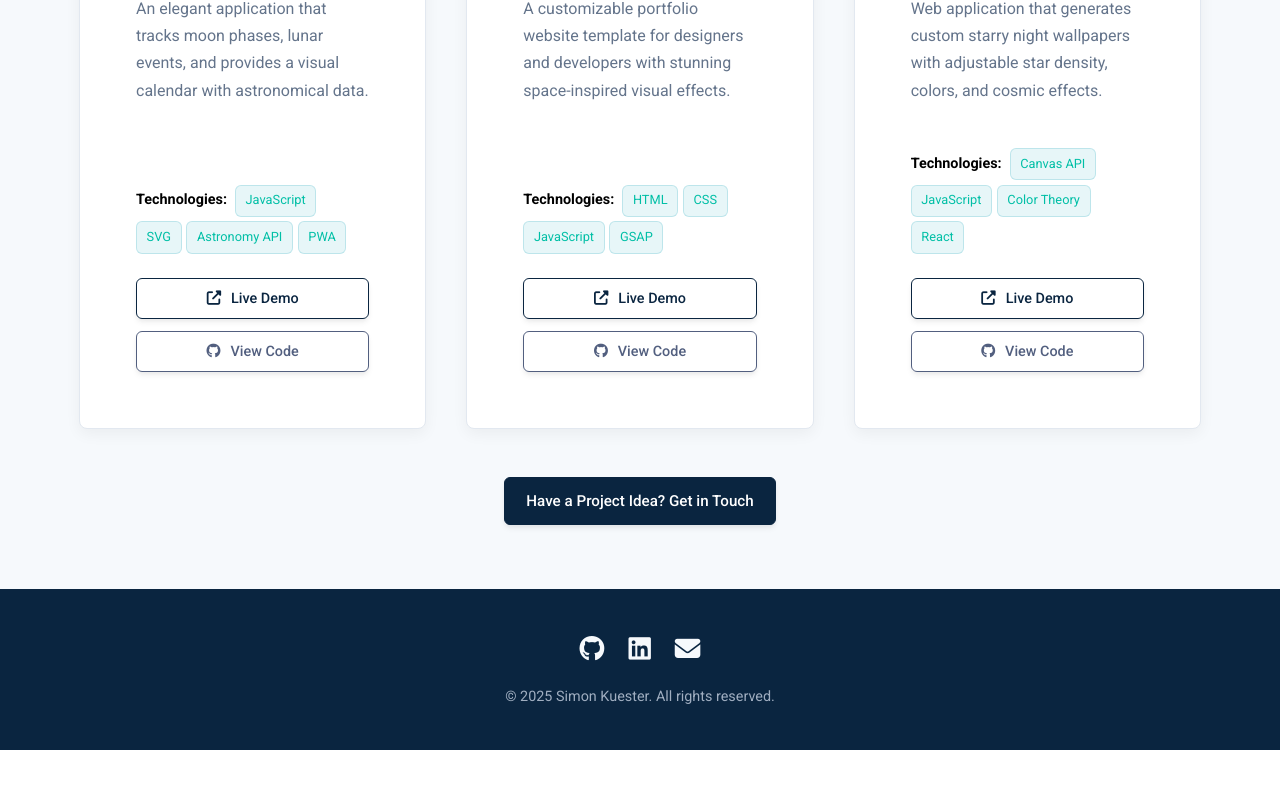
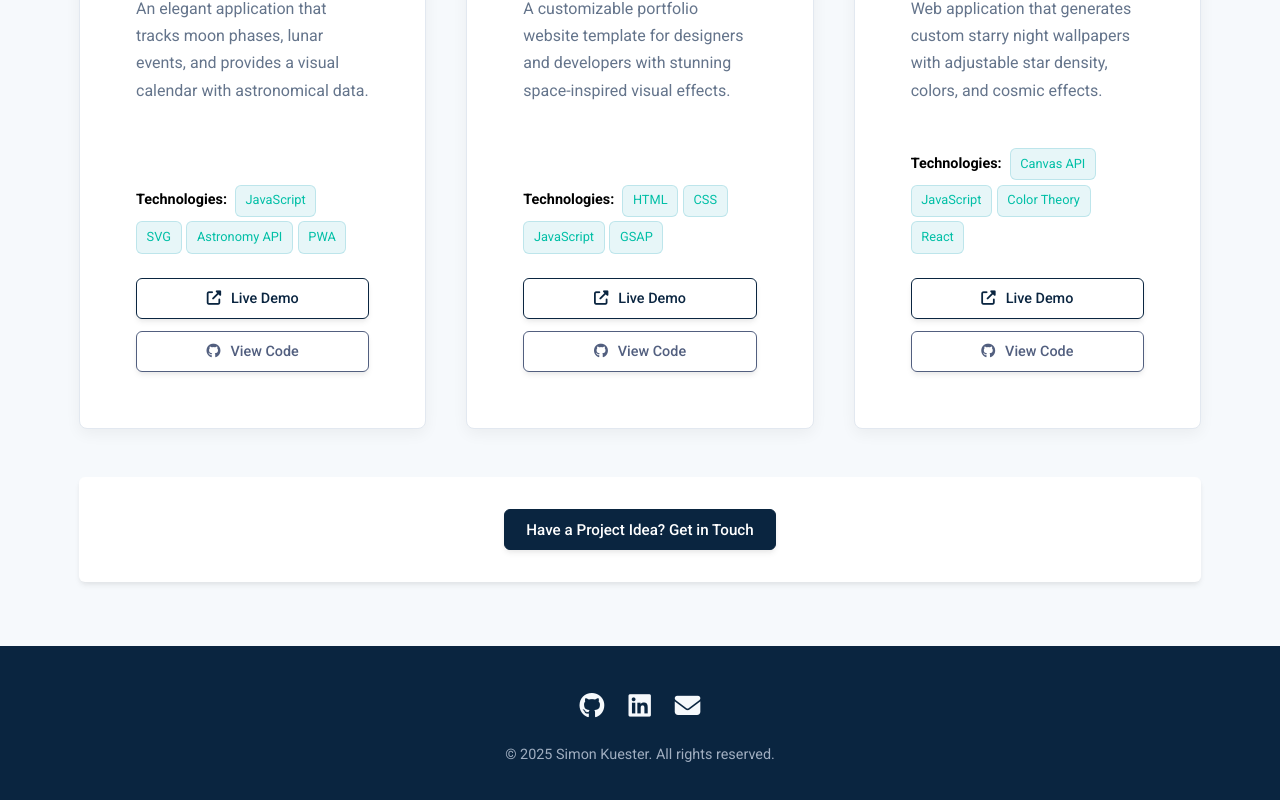
Before and after one commit to Simoon896/portfolioWebsite, a React (Vite) app: page /projects in a window 1280 px wide. Shown: the part 1298-2098 px from the top of the page. Before the commit the page ends 2048 px from the top, so only its background shows below. Built offline with nearby package versions, Linux system fonts and the light colour scheme.

Commit message:
Styling improve

```diff
--- a/src/components/sections/About.jsx
+++ b/src/components/sections/About.jsx
@@ -1,7 +1,8 @@
 import '../../styles/About.css';
-import { Link } from 'react-router-dom';
+import { Link, useNavigate } from 'react-router-dom';
 
 function About() {
+  const navigate = useNavigate();
   const skills = [
     { category: 'Frontend', items: ['HTML5', 'CSS3', 'JavaScript (ES6+)', 'React', 'Vue.js'] },
     { category: 'Backend', items: ['Node.js', 'Python (Django/Flask)', 'Java (Spring)', 'REST APIs', 'GraphQL'] },
@@ -66,9 +67,9 @@ function About() {
           <Link to="/projects" className="btn btn-primary">
             Explore My Projects
           </Link>
-          <a href="/#contact" className="btn btn-secondary ml-3">
+          <button onClick={() => navigate('/contact')} className="btn btn-secondary ml-3">
             Get In Touch
-          </a>
+          </button>
         </div>
       </div>
     </section>
--- a/src/components/sections/Home.jsx
+++ b/src/components/sections/Home.jsx
@@ -12,7 +12,7 @@ function Home() {
           <div className="hero-text">
             <span className="greeting">Hello, I'm</span>
             <h1>Simon Kuester</h1>
-            <p className="hero-subtitle">Web Developer & Software Engineer</p>
+            <p className="hero-subtitle">Cybersecurity & Network Specialist</p>
             <p className="hero-description">
               I am a passionate developer focused on creating elegant and efficient solutions.
               Explore my work and get in touch!
--- a/src/components/sections/Projects.jsx
+++ b/src/components/sections/Projects.jsx
@@ -1,7 +1,9 @@
 import { useState } from 'react';
+import { useNavigate } from 'react-router-dom';
 import '../../styles/Projects.css';
 
 function Projects() {
+  const navigate = useNavigate();
   const [projects] = useState([
     {
       id: 1,
@@ -99,8 +101,8 @@ function Projects() {
           ))}
         </div>
 
-        <div className="text-center mt-5">
-          <a href="/#contact" className="btn btn-primary">Have a Project Idea? Get in Touch</a>
+        <div className="text-center mt-5 projects-cta-container">
+          <button onClick={() => navigate('/contact')} className="btn btn-primary">Have a Project Idea? Get in Touch</button>
         </div>
       </div>
     </section>
--- a/src/styles/Home.css
+++ b/src/styles/Home.css
@@ -159,8 +159,9 @@
     /* margin: 0 auto; */
   }
   .hero-image-container {
-    order: -1; /* Image appears above text on smaller screens */
-    margin-bottom: 2rem; /* Space between image and text when stacked */
+    /* order: -1; */ /* Removed: Image will now appear after text in source order */
+    margin-top: 2rem; /* Add some margin above the image when it's below text */
+    /* margin-bottom: 2rem; */ /* No longer needed if it's the last element in this stack */
   }
   .hero-image {
     max-width: 70%; /* Control image size on smaller screens */
@@ -171,10 +172,14 @@
   }
 }
 
-@media screen and (max-width: 768px) {
+@media screen and (max-width: 990px) {
   .home-section {
     padding: 3rem 1rem;
     min-height: calc(100vh - 110px); /* Adjust for navbar and footer if static */
+  }
+
+  .hero-image-container {
+    display: none; /* Hide image on very small screens */
   }
 
   .home-content h1 {
```
